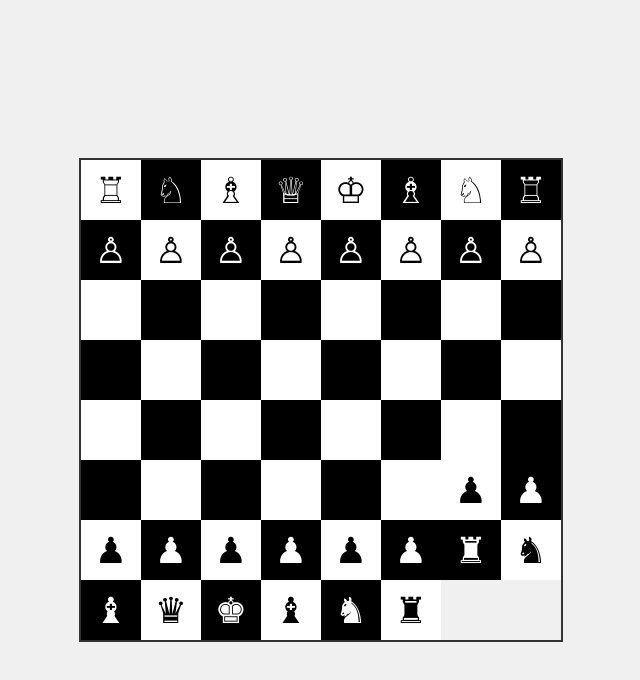
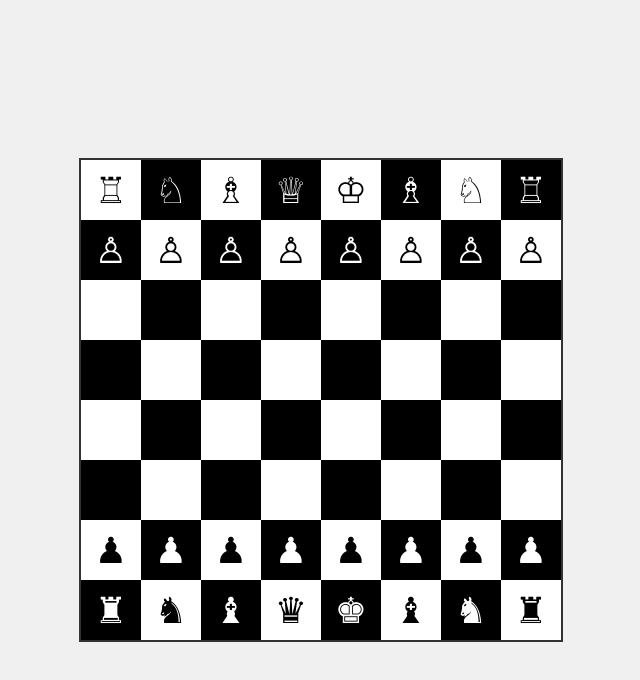
Before and after one commit to anksthakur/next-chess-game, a Next.js app: page / in a window 1280 px wide. Shown: the top 680 px of the page, without its empty margins (319-959 px from the left). Built offline with nearby package versions, Linux system fonts and the light colour scheme.

Commit message:
file updated

```diff
--- a/src/app/page.tsx
+++ b/src/app/page.tsx
@@ -6,7 +6,6 @@ const Page = () => {
     useEffect(() => {
         // Initialize selectedPiece to keep track of the currently selected chess piece
         let selectedPiece: HTMLElement | null = null;
-
         // Add click event listeners to all elements with class 'piece'
         document.querySelectorAll('.piece').forEach(piece => {
             piece.addEventListener('click', () => {
@@ -19,7 +18,6 @@ const Page = () => {
                 selectedPiece.classList.add('selected');
             });
         });
-
         // Add click event listeners to all elements with class 'square'
         document.querySelectorAll('.square').forEach(square => {
             square.addEventListener('click', () => {
@@ -45,13 +43,12 @@ const Page = () => {
                 square.removeEventListener('click', () => {});
             });
         };
-    }, []); // Empty dependency array ensures useEffect runs only once
+    }, []);// Empty dependency array ensures useEffect runs only once
 
     return (
       <>
       <div className="chess-board">
-                {/* Board setup with pieces */}
-                {/* First row (white pieces) */}
+        {/* <!-- First row (white pieces) --> */}
         <div className="square white"><span className="piece">&#9814;</span></div>
         <div className="square black"><span className="piece">&#9816;</span></div>
         <div className="square white"><span className="piece">&#9815;</span></div>
@@ -60,16 +57,16 @@ const Page = () => {
         <div className="square black"><span className="piece">&#9815;</span></div>
         <div className="square white"><span className="piece">&#9816;</span></div>
         <div className="square black"><span className="piece">&#9814;</span></div>
-                {/* Second row (white pawns) */}
-                <div id='11' className="square black"><span className="piece">&#9817;</span></div>
-                <div id='12' className="square white"><span className="piece">&#9817;</span></div>
-                <div id='13' className="square black"><span className="piece">&#9817;</span></div>
-                <div id='14' className="square white"><span className="piece">&#9817;</span></div>
-                <div id='15' className="square black"><span className="piece">&#9817;</span></div>
-                <div id='16' className="square white"><span className="piece">&#9817;</span></div>
-                <div id='17' className="square black"><span className="piece">&#9817;</span></div>
-                <div id='18' className="square white"><span className="piece">&#9817;</span></div>
-                {/* Empty rows */}
+        {/* <!-- Second row (white pawns) --> */}
+        <div  id='11'  className="square black"><span className="piece">&#9817;</span></div>
+        <div  id='12' className="square white"><span className="piece">&#9817;</span></div>
+        <div  id='13' className="square black"><span className="piece">&#9817;</span></div>
+        <div  id='14' className="square white"><span className="piece">&#9817;</span></div>
+        <div  id='15' className="square black"><span className="piece">&#9817;</span></div>
+        <div  id='16' className="square white"><span className="piece">&#9817;</span></div>
+        <div  id='17' className="square black"><span className="piece">&#9817;</span></div>
+        <div  id='18' className="square white"><span className="piece">&#9817;</span></div>
+        {/* <!-- Empty rows --> */}
         <div className="square white"></div>
         <div className="square black"></div>
         <div className="square white"></div>
@@ -100,16 +97,18 @@ const Page = () => {
         <div className="square white"></div>
         <div className="square black"></div>
         <div className="square white"></div>
-                {/* Seventh row (black pawns) */}
-                <div id='1' className="square white"><span className="piece">&#9823;</span></div>
-                <div id='2' className="square black"><span className="piece">&#9823;</span></div>
-                <div id='3' className="square white"><span className="piece">&#9823;</span></div>
-                <div id='4' className="square black"><span className="piece">&#9823;</span></div>
-                <div id='5' className="square white"><span className="piece">&#9823;</span></div>
-                <div id='6' className="square black"><span className="piece">&#9823;</span></div>
-                <div id='7' className="square white"><span className="piece">&#9823;</span></div>
-                <div id='8' className="square black"><span className="piece">&#9823;</span></div>
-                {/* Eighth row (black pieces) */}
+        <div className="square black"></div>
+        <div className="square white"></div>
+        {/* <!-- Seventh row (black pawns) --> */}
+        <div id='1'  className="square white"><span className="piece">&#9823;</span></div>
+        <div id='2'  className="square black"><span className="piece">&#9823;</span></div>
+        <div id='3'  className="square white"><span className="piece">&#9823;</span></div>
+        <div id='4'  className="square black"><span className="piece">&#9823;</span></div>
+        <div id='5'  className="square white"><span className="piece">&#9823;</span></div>
+        <div id='6'  className="square black"><span className="piece">&#9823;</span></div>
+        <div id='7'  className="square white"><span className="piece">&#9823;</span></div>
+        <div id='8'  className="square black"><span className="piece">&#9823;</span></div>
+        {/* <!-- Eighth row (black pieces) --> */}
         <div className="square black"><span className="piece">&#9820;</span></div>
         <div className="square white"><span className="piece">&#9822;</span></div>
         <div className="square black"><span className="piece">&#9821;</span></div>
@@ -120,7 +119,7 @@ const Page = () => {
         <div className="square white"><span className="piece">&#9820;</span></div>
       </div>
       </>
-    );
+    )
   }
 
-export default Page;
+  export default Page
```
Lines whose indentation alone changed are shown as unchanged.
